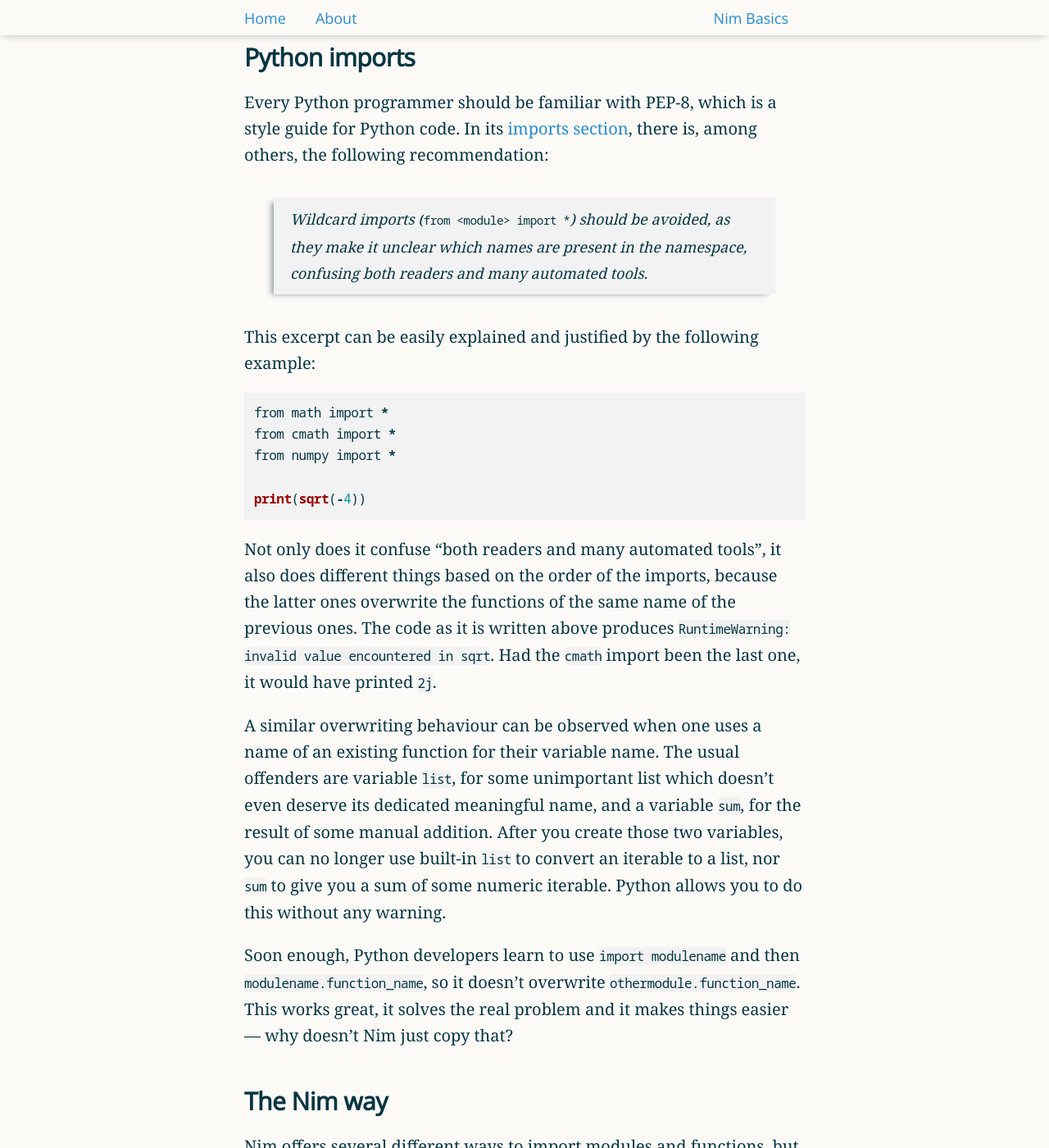
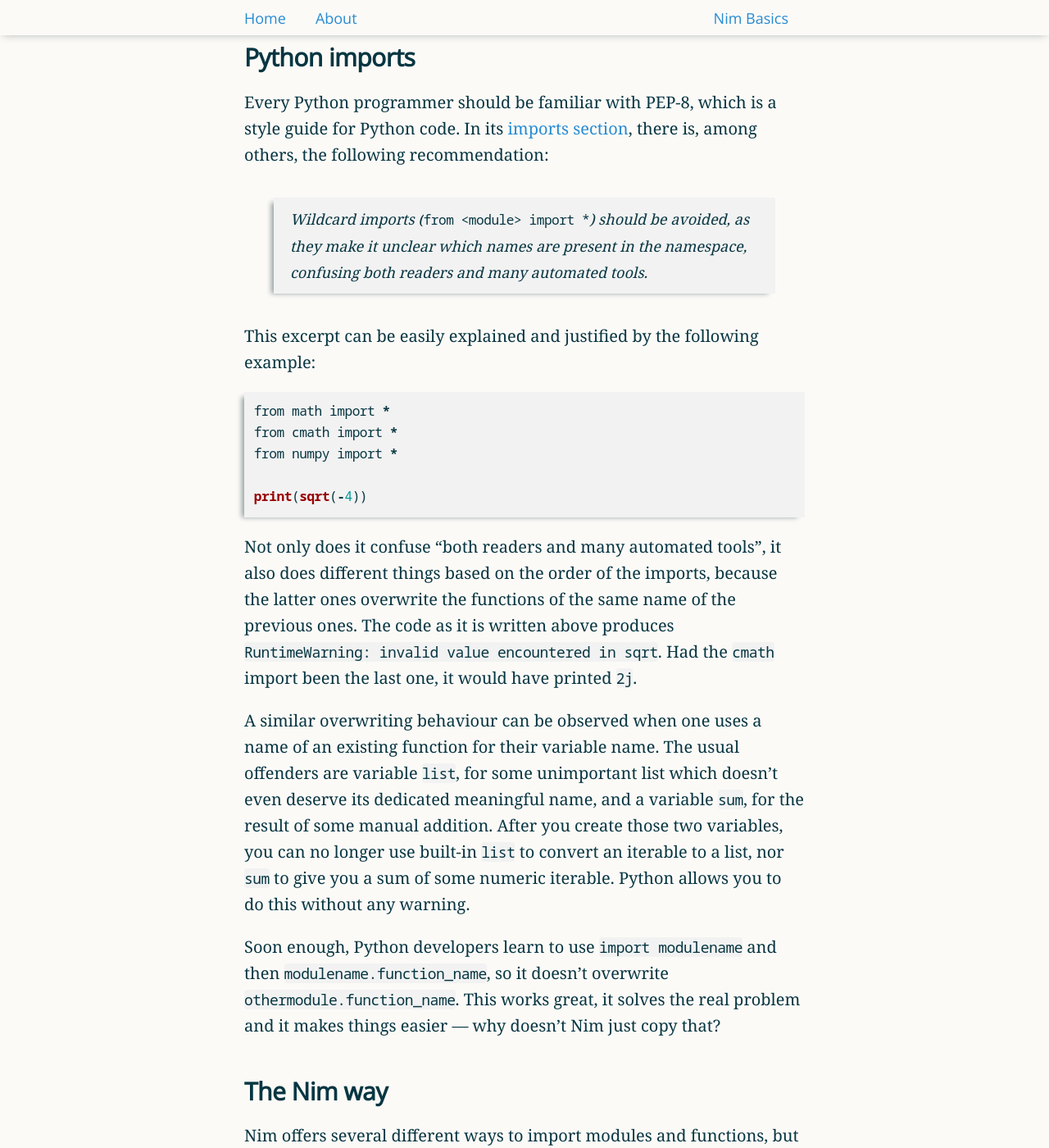
Before and after one commit to narimiran/narimiran.github.io, a Jekyll site: the page built from _posts/2019-07-01-nim-import.md, in a window 1280 px wide and 1400 px high, scrolled down 729 px. Shown: the whole window at 82% size. Built offline with Jekyll 4.4.1, drawn with Linux system fonts in a browser that asks for light colours.

Commit message:
layout and about small update

```diff
--- a/_sass/_layout.scss
+++ b/_sass/_layout.scss
@@ -17,20 +17,20 @@
     margin-top: 1.5em;
     margin-bottom: 0.5em;
     letter-spacing: -0.5px;
-}
-h1 {
-    font-size: 200%;
     a,
     a:visited {
         text-decoration: none;
         color: $heading-font-color;
     }
 }
+h1 {
+    font-size: 200%;
+}
 h2 {
     font-size: 150%;
 }
 h3 {
-    font-size: 125%;
+    font-size: 120%;
 }
 blockquote {
     // border-left: 4px solid $light-gray;
@@ -49,13 +49,15 @@
 }
 code { // inline code
     font-family: $code-font;
-    font-size: 80%;
+    font-size: 90%;
     letter-spacing: -0.5px;
     background-color: $light;
     border-radius: 4px;
 }
-.highlight { // code block
+div.highlight { // code block
     padding: 6px;
+    box-shadow: -6px 3px 6px -3px $light-gray;
+    font-size: 90%;
 }
 a,
 a:visited {
```
Also changed, not shown: _pages/01_about.md (+5 -5 lines).
